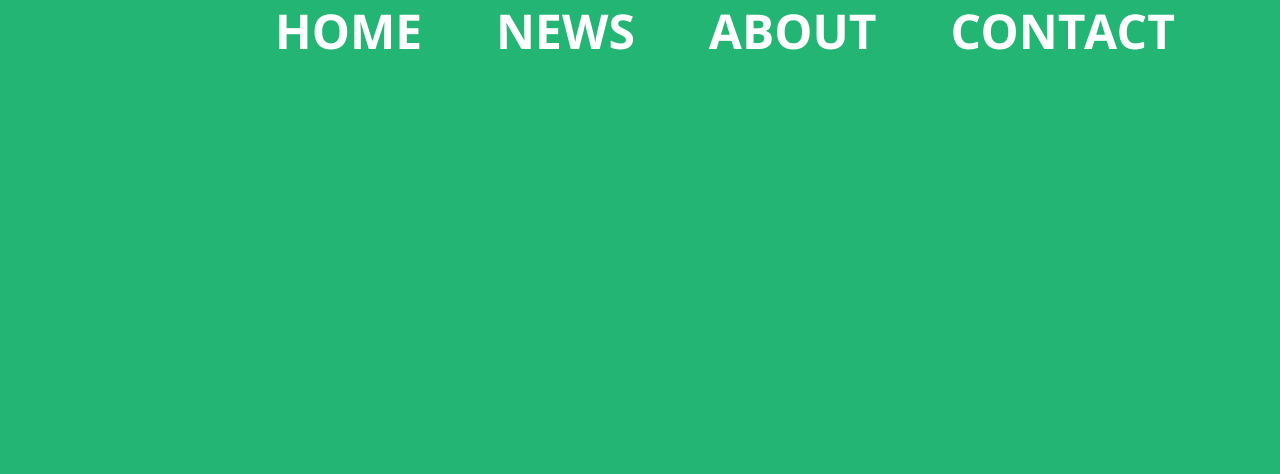
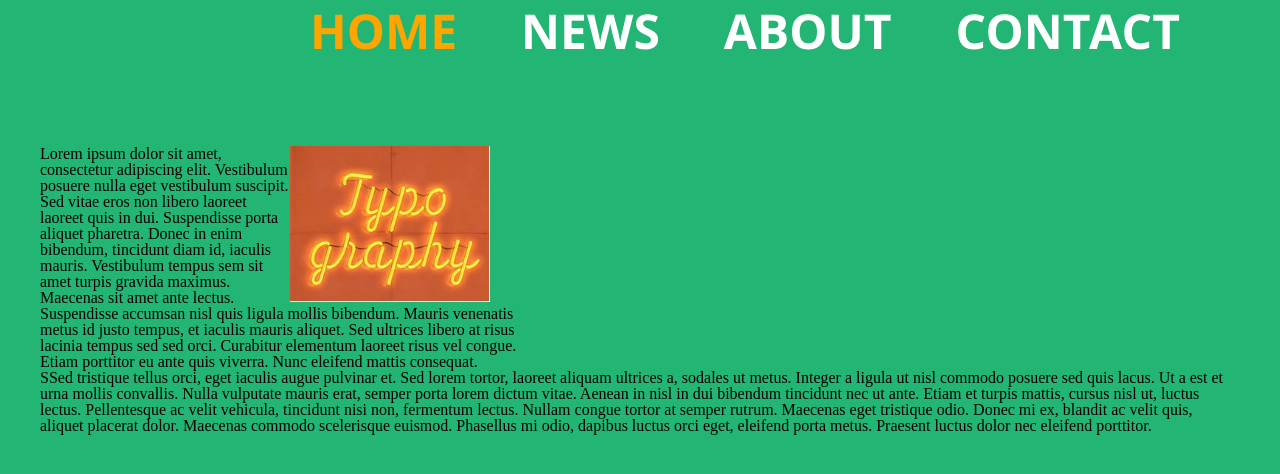
Before and after one commit to beardymann/lesson5, a plain HTML site: page index.html in a window 1280 px wide. Shown: the part 194-668 px from the top of the page. Drawn offline with Linux system fonts and the light colour scheme.

Commit message:
edit index

```diff
--- a/css/style.css
+++ b/css/style.css
@@ -1,7 +1,10 @@
 .container{
 	margin: 40px;
 }
-
+.container2{
+	margin: 40px;
+	padding-top: 300px;
+}
 .body{
 	background-color: #22B573;
 }
@@ -13,18 +16,13 @@
 }
 .navigation-a{
 	color: #ffffff;
-	padding: 35px;
-
+	padding: 30px;
 
 }
 .navigation-li{
 	display: inline-block;
 	font-size: 48px;
 	 font-family: 'Noto Sans';
-
-
-
-
 }
 .navigation{
 	display: inline-block;
@@ -33,3 +31,15 @@
 	margin-right: 30px;
 	float: right;
 }
+.active{
+	color: orange;
+}
+.text{
+	width: 480px;
+	color: #000000;
+}
+.photo{
+	float: right;
+	margin-right: 750px;
+	width: 200px;
+}
--- a/index.html
+++ b/index.html
@@ -28,8 +28,18 @@
 		     </li>
 		   </ul>
 		 </nav>
-
+        </div>
 	</header>
+	<section>
+	   <div class="container2">
+	   	 <div class="block"></div>
+	   	 	<div class="box">
+	   	 	<img class="photo" src="img/photo.jpg">
+	   	 	 <p class="text">Lorem ipsum dolor sit amet, consectetur adipiscing elit. Vestibulum posuere nulla eget vestibulum suscipit. Sed vitae eros non libero laoreet laoreet quis in dui. Suspendisse porta aliquet pharetra. Donec in enim bibendum, tincidunt diam id, iaculis mauris. Vestibulum tempus sem sit amet turpis gravida maximus. Maecenas sit amet ante lectus. Suspendisse accumsan nisl quis ligula mollis bibendum. Mauris venenatis metus id justo tempus, et iaculis mauris aliquet. Sed ultrices libero at risus lacinia tempus sed sed orci. Curabitur elementum laoreet risus vel congue. Etiam porttitor eu ante quis viverra. Nunc eleifend mattis consequat.</p>
+	   	 	 <p class="text2">
+	   	 	SSed tristique tellus orci, eget iaculis augue pulvinar et. Sed lorem tortor, laoreet aliquam ultrices a, sodales ut metus. Integer a ligula ut nisl commodo posuere sed quis lacus. Ut a est et urna mollis convallis. Nulla vulputate mauris erat, semper porta lorem dictum vitae. Aenean in nisl in dui bibendum tincidunt nec ut ante. Etiam et turpis mattis, cursus nisl ut, luctus lectus. Pellentesque ac velit vehicula, tincidunt nisi non, fermentum lectus. Nullam congue tortor at semper rutrum. Maecenas eget tristique odio. Donec mi ex, blandit ac velit quis, aliquet placerat dolor. Maecenas commodo scelerisque euismod. Phasellus mi odio, dapibus luctus orci eget, eleifend porta metus. Praesent luctus dolor nec eleifend porttitor.</p>
+          </div>
+         </div>
 
 </body>
 </html>
```
Also changed, not shown: img/photo.jpg (added).
